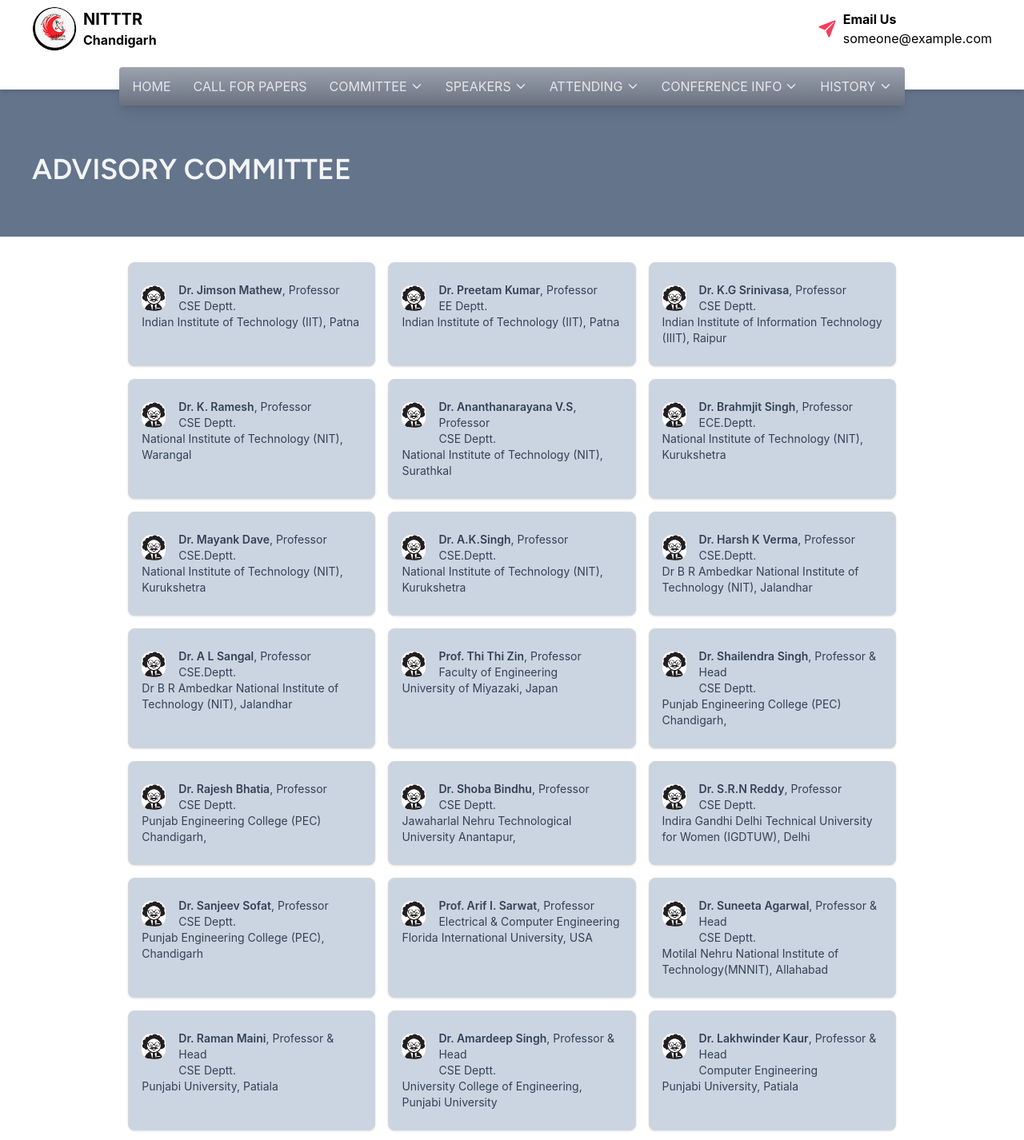
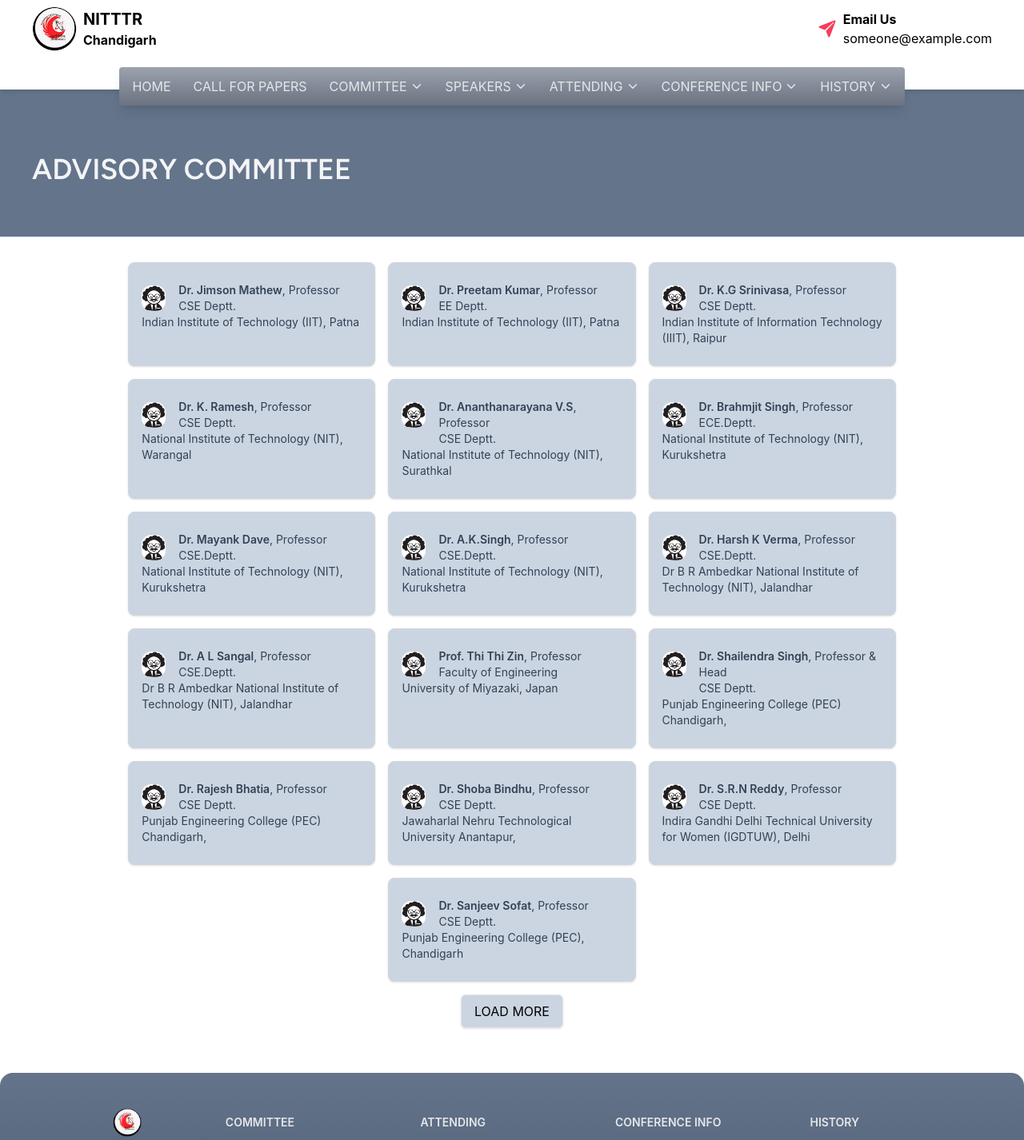
Before and after one commit to mausam-giri/international-conference-cuh-website, a React (Vite) app: page /advisory-committee in a window 1280 px wide. Shown: the top 1426 px of the page at 80% size. Built offline with nearby package versions, Linux system fonts and the light colour scheme.

Commit message:
added load more button in technical committe

```diff
--- a/src/pages/committee/ComLayout.jsx
+++ b/src/pages/committee/ComLayout.jsx
@@ -42,6 +42,8 @@
 };
 
 const CommitteCard = ({ data }) => {
+  const [startIndex, setStartIndex] = useState(16);
+
   return (
     <div className="s-wrapper px-4 md:px-0">
       {data.isCategory ? (
@@ -60,11 +62,23 @@
           );
         })
       ) : (
-        <div className="flex flex-wrap justify-center gap-4">
-          {data.members &&
-            data.members.map((x, i) => {
-              return <CommitteMember key={i} data={x} />;
-            })}
+        <div className="flex gap-4 flex-col justify-center items-center">
+          <div className="flex flex-wrap justify-center gap-4">
+            {data.members &&
+              data.members.slice(0, startIndex).map((x, i) => {
+                return <CommitteMember key={i} data={x} />;
+              })}
+          </div>
+          {startIndex < data.members.length && (
+            <button
+              className="py-2 px-4 border-gray-200 border rounded-md shadow bg-slate-300 text-black uppercase hover:bg-slate-700 hover:text-gray-200 transition ease-in duration-300"
+              onClick={(e) => {
+                setStartIndex((prevStartIndex) => prevStartIndex + 16);
+              }}
+            >
+              Load More
+            </button>
+          )}
         </div>
       )}
     </div>
```
